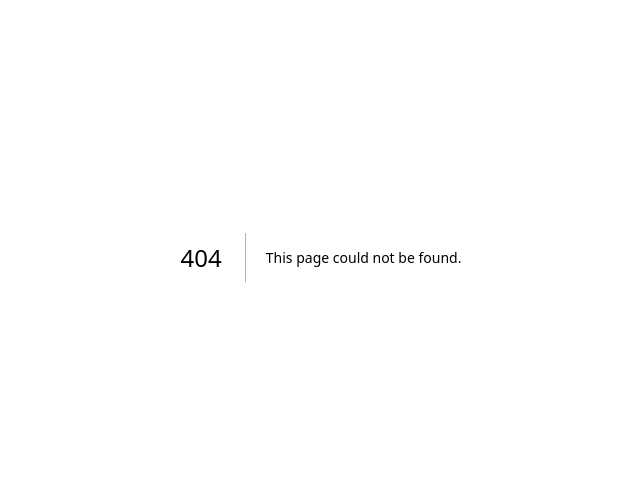
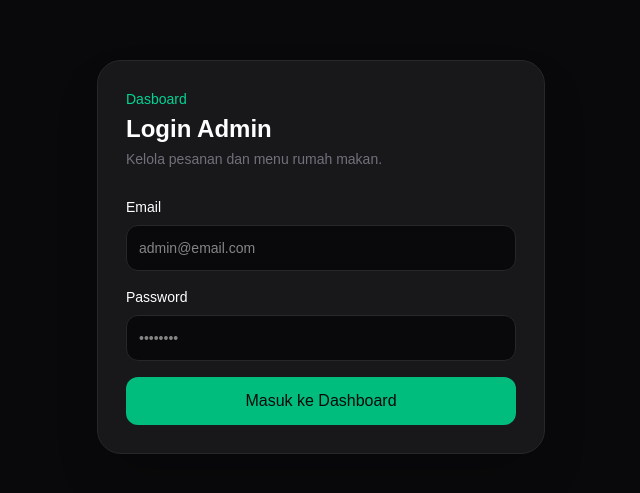
Before and after one commit to priy-29/Dasboard, a Next.js app: page /admin/login in a window 1280 px wide. Before the commit this address had no page. Shown: the part 143-636 px from the top of the page, without its empty margins (319-959 px from the left). Built offline with nearby package versions, Linux system fonts and the light colour scheme; no server answers.

Commit message:
feat: add admin login

```diff
--- /dev/null
+++ b/app/admin/login/page.tsx
@@ -0,0 +1,26 @@
+"use client";
+
+import { FormEvent, useState } from "react";
+import { useRouter } from "next/navigation";
+import { supabase } from "../../../lib/supabase";
+
+export default function AdminLoginPage() {
+  const router = useRouter();
+  const [email, setEmail] = useState("");
+  const [password, setPassword] = useState("");
+  const [error, setError] = useState("");
+  const [loading, setLoading] = useState(false);
+
+  async function login(e: FormEvent) {
+    e.preventDefault(); setError(""); setLoading(true);
+    const { data, error } = await supabase.auth.signInWithPassword({ email, password });
+    if (error) { setError(error.message); setLoading(false); return; }
+    if (data.user?.app_metadata?.role !== "admin") {
+      await supabase.auth.signOut();
+      setError("Akun ini bukan akun admin."); setLoading(false); return;
+    }
+    router.replace("/admin"); router.refresh();
+  }
+
+  return <main className="flex min-h-screen items-center justify-center bg-zinc-950 p-5 text-white"><div className="w-full max-w-md rounded-3xl border border-zinc-800 bg-zinc-900 p-7 shadow-2xl"><div className="mb-7"><p className="text-sm text-emerald-400">Dasboard</p><h1 className="mt-1 text-2xl font-bold">Login Admin</h1><p className="mt-1 text-sm text-zinc-500">Kelola pesanan dan menu rumah makan.</p></div><form onSubmit={login} className="space-y-4"><label className="block text-sm">Email<input required type="email" value={email} onChange={e=>setEmail(e.target.value)} className="mt-2 w-full rounded-xl border border-zinc-800 bg-zinc-950 p-3 outline-none focus:border-emerald-500" placeholder="admin@email.com" /></label><label className="block text-sm">Password<input required type="password" value={password} onChange={e=>setPassword(e.target.value)} className="mt-2 w-full rounded-xl border border-zinc-800 bg-zinc-950 p-3 outline-none focus:border-emerald-500" placeholder="••••••••" /></label>{error && <p className="rounded-xl border border-red-900 bg-red-950/40 p-3 text-sm text-red-400">{error}</p>}<button disabled={loading} className="w-full rounded-xl bg-emerald-500 py-3 font-semibold text-zinc-950 disabled:opacity-50">{loading ? "Masuk..." : "Masuk ke Dashboard"}</button></form></div></main>;
+}
```
